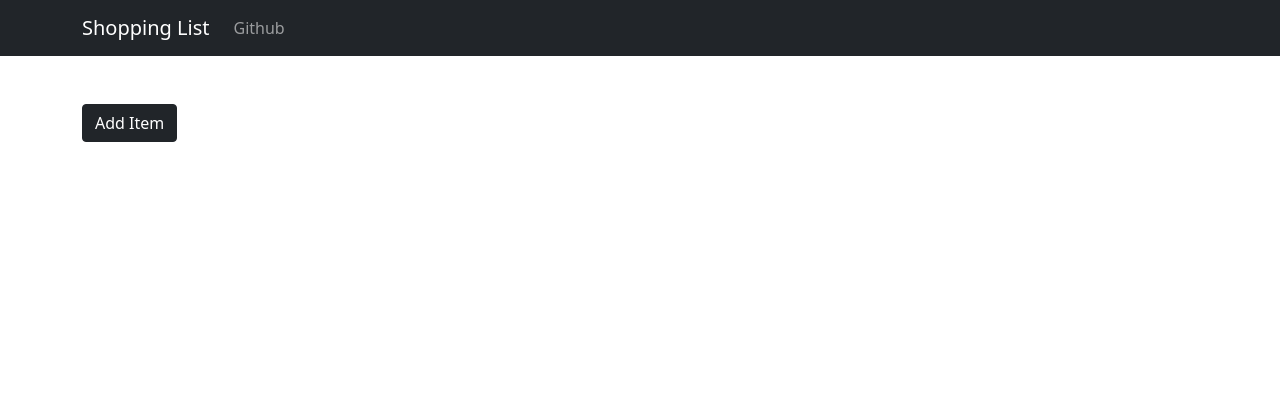
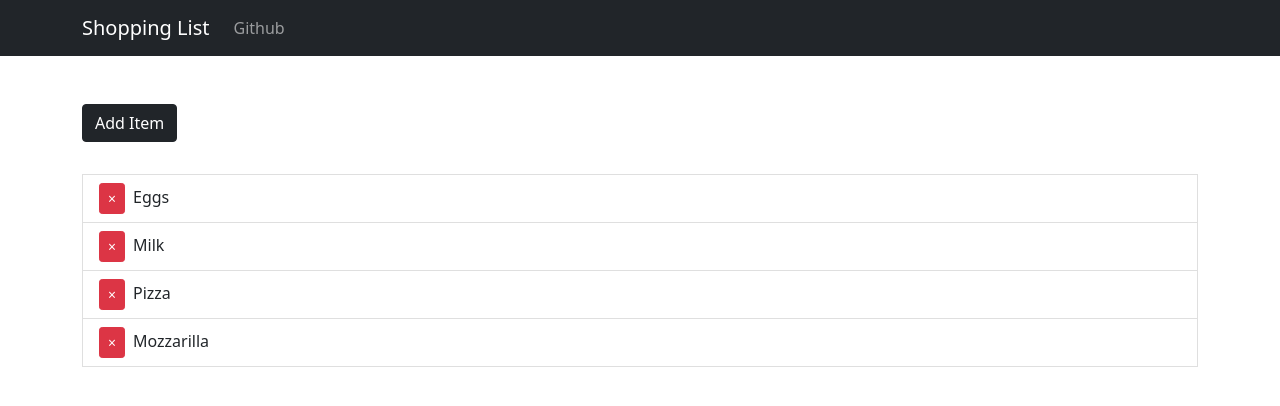
Before and after one commit to sherifButt/MERN_SHOPPING_LIST, a React (Create React App) app in the folder client/: page / in a window 1280 px wide. Shown: the top 406 px of the page. Built offline with nearby package versions, Linux system fonts and the light colour scheme.

Commit message:
add delete button and functionality to client

```diff
--- a/client/src/App.css
+++ b/client/src/App.css
@@ -0,0 +1,16 @@
+.remove-btn {
+   margin-right: 0.5rem;
+}
+.fade-enter{
+
+}
+
+.fade-enter-active{
+
+}
+.fade-exit{
+
+}
+.fade-exit-active{
+
+}
--- a/client/src/components/ShoppingList.js
+++ b/client/src/components/ShoppingList.js
@@ -31,14 +31,35 @@ const ShoppingList = () => {
          <Button
             color="dark"
             style={{ marginBottom: '2rem' }}
-            onClick={ () => {
-               const name =  prompt('Enter Item')
+            onClick={() => {
+               const name = prompt('Enter Item')
                name && setItems({
                   items: [...items.items, { id: uuid(), name }]
                })
-               console.log( items)
             }}
-         >Add Item</Button>
+         >
+            Add Item
+         </Button>
+         <ListGroup>
+            <TransitionGroup className="shopping-list">
+               {items.items.map(({ id, name }) => (
+                  <CSSTransition key={id} timeout={500} classNames="fade">
+                     <ListGroupItem>
+                        <Button
+                           className="remove-btn"
+                           color="danger"
+                           size="sm"
+                           onClick={() => {
+                              const newItems = items.items.filter(item => item.id !== id)
+                              setItems({items:newItems})
+                            }}
+                        >&times;</Button>
+                        {name}
+                     </ListGroupItem>
+                  </CSSTransition>
+               ))}
+            </TransitionGroup>
+         </ListGroup>
       </Container>
    )
 }
```
